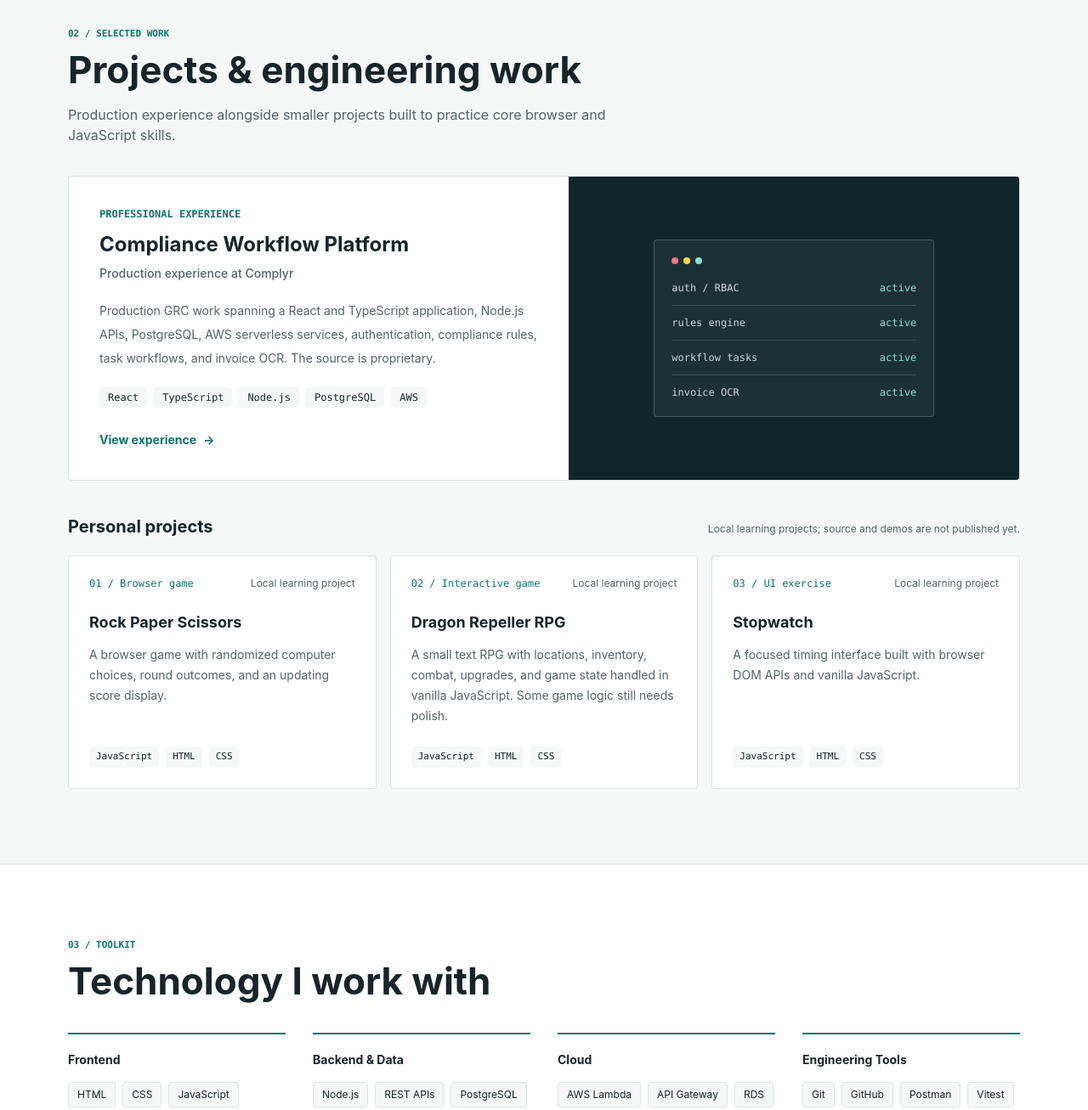
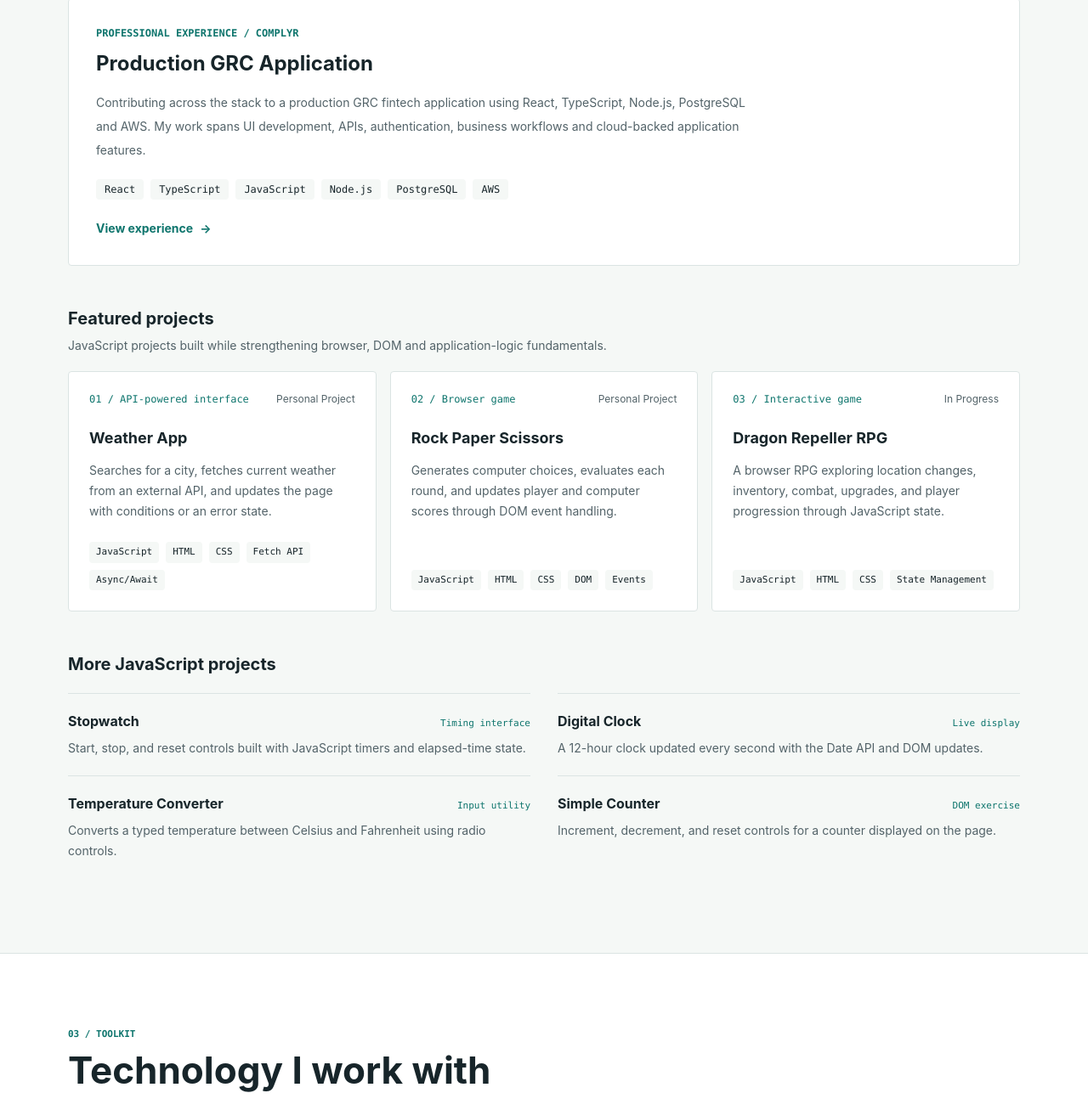
Before and after one commit to AmanKrishnaThakur/aman-software-developer-portfolio, an Astro site: page / in a window 1280 px wide. Shown: the part 1443-2750 px from the top of the page at 85% size. Built offline with nearby package versions, Linux system fonts and the light colour scheme; Astro itself is replaced by a stand-in of ours.

Commit message:
Improve project showcase and public experience details

```diff
--- a/src/components/About.astro
+++ b/src/components/About.astro
@@ -11,7 +11,7 @@
       <p>I graduated from Chandigarh University in June 2024 with a B.Sc. in Computer Science, Statistics and Mathematics. I now develop production software at Complyr and am interested in frontend, full stack, and product engineering roles.</p>
       <div class="border-l-2 border-teal pl-5">
         <h3 class="font-bold text-ink">Modern development workflow</h3>
-        <p class="mt-2">I start by understanding the requirement and the existing architecture, then work through implementation, debugging, testing, Git review, and deployment. AI coding tools help me explore codebases, research options, and move faster; I review, understand, and validate generated code before using it.</p>
+        <p class="mt-2">I use AI coding tools for codebase exploration, implementation support, debugging, research and documentation. I review and validate generated code and rely on engineering fundamentals to understand the changes I ship.</p>
       </div>
     </div>
   </div>
--- a/src/components/Hero.astro
+++ b/src/components/Hero.astro
@@ -6,9 +6,9 @@ import { links } from "../data/links";
   <img src="/images/aman-portrait.jpg" alt="" class="absolute inset-y-0 right-0 -z-10 hidden h-full w-1/2 object-cover object-top opacity-45 [mask-image:linear-gradient(to_right,transparent,black_38%)] md:block" />
   <div class="shell relative flex min-h-[510px] flex-col justify-center py-16 sm:min-h-[550px]">
     <p class="mb-5 flex items-center gap-2 text-xs font-semibold uppercase text-accent"><span class="h-2 w-2 rounded-full bg-accent"></span> Available for junior software engineering roles</p>
-    <p class="mb-4 font-mono text-sm text-accent">Full Stack Developer / React / Node.js / AWS</p>
+    <p class="mb-4 font-mono text-sm text-accent">HTML / CSS / JavaScript / React / Node.js</p>
     <h1 class="max-w-[760px] text-[clamp(39px,5.5vw,68px)] font-bold leading-[1.08]">Building production web applications across the stack.</h1>
-    <p class="mt-6 max-w-[630px] text-base leading-7 text-slate-300 sm:text-lg">I'm Aman Krishna Thakur, a Full Stack Developer Intern at a GRC fintech startup. I work across React, TypeScript, Node.js, PostgreSQL, and AWS, from interfaces and APIs to data and cloud infrastructure.</p>
+    <p class="mt-6 max-w-[630px] text-base leading-7 text-slate-300 sm:text-lg">I'm Aman Krishna Thakur, a Full Stack Developer Intern working on a production GRC fintech application. I build with HTML, CSS, JavaScript, React and TypeScript on the frontend, alongside Node.js, PostgreSQL and AWS on the backend.</p>
     <div class="mt-9 flex flex-wrap items-center gap-3">
       <a href="#projects" class="inline-flex min-h-11 items-center rounded bg-accent px-5 py-3 text-sm font-semibold text-dark transition hover:bg-white">View Projects <span class="ml-3" aria-hidden="true">→</span></a>
       <a href={links.github} target="_blank" rel="noopener noreferrer" class="inline-flex min-h-11 items-center rounded border border-white/30 px-5 py-3 text-sm font-semibold text-white transition hover:border-white">GitHub</a>
--- a/src/components/Projects.astro
+++ b/src/components/Projects.astro
@@ -1,40 +1,51 @@
 ---
-import { featuredProject, personalProjects } from "../data/projects";
+import { featuredProject, personalProjects, moreProjects } from "../data/projects";
 ---
 <section id="projects" class="section border-b border-line bg-paper">
   <div class="shell">
     <p class="eyebrow">02 / Selected work</p>
     <h2 class="section-title mt-3">Projects & engineering work</h2>
-    <p class="mt-4 max-w-2xl text-muted">Production experience alongside smaller projects built to practice core browser and JavaScript skills.</p>
-    <article class="mt-9 grid overflow-hidden rounded border border-line bg-white md:grid-cols-[1fr_0.9fr]">
-      <div class="p-6 sm:p-9">
-        <p class="font-mono text-xs font-bold uppercase text-teal">{featuredProject.status}</p>
-        <h3 class="mt-3 text-2xl font-bold text-ink">{featuredProject.title}</h3>
-        <p class="mt-2 text-sm font-medium text-muted">{featuredProject.category}</p>
-        <p class="mt-5 max-w-xl text-sm leading-7 text-muted">{featuredProject.description}</p>
-        <div class="mt-5 flex flex-wrap gap-2">{featuredProject.stack.map((item) => <span class="rounded bg-paper px-2.5 py-1 font-mono text-xs text-ink">{item}</span>)}</div>
-        <a href={featuredProject.href} class="mt-7 inline-flex text-sm font-bold text-teal hover:underline">{featuredProject.cta} <span class="ml-2" aria-hidden="true">→</span></a>
-      </div>
-      <div class="flex min-h-[240px] items-center justify-center bg-dark px-6 py-10 text-white" aria-hidden="true">
-        <div class="w-full max-w-[330px] rounded border border-white/20 bg-white/5 p-5 font-mono text-[11px] sm:text-xs">
-          <div class="mb-5 flex gap-1.5"><span class="h-2 w-2 rounded-full bg-rose-400"></span><span class="h-2 w-2 rounded-full bg-amber-300"></span><span class="h-2 w-2 rounded-full bg-accent"></span></div>
-          <div class="space-y-3 text-slate-300"><div class="flex justify-between"><span>auth / RBAC</span><span class="text-accent">active</span></div><div class="h-px bg-white/15"></div><div class="flex justify-between"><span>rules engine</span><span class="text-accent">active</span></div><div class="h-px bg-white/15"></div><div class="flex justify-between"><span>workflow tasks</span><span class="text-accent">active</span></div><div class="h-px bg-white/15"></div><div class="flex justify-between"><span>invoice OCR</span><span class="text-accent">active</span></div></div>
-        </div>
-      </div>
+    <p class="mt-4 max-w-2xl text-muted">Production experience and selected personal projects.</p>
+
+    <article class="mt-9 rounded border border-line bg-white p-6 sm:p-8">
+      <p class="font-mono text-xs font-bold uppercase text-teal">{featuredProject.status} / {featuredProject.category}</p>
+      <h3 class="mt-3 text-2xl font-bold text-ink">{featuredProject.title}</h3>
+      <p class="mt-4 max-w-3xl text-sm leading-7 text-muted">{featuredProject.description}</p>
+      <div class="mt-5 flex flex-wrap gap-2">{featuredProject.stack.map((item) => <span class="rounded bg-paper px-2.5 py-1 font-mono text-xs text-ink">{item}</span>)}</div>
+      <a href={featuredProject.href} class="mt-6 inline-flex text-sm font-bold text-teal hover:underline">{featuredProject.cta} <span class="ml-2" aria-hidden="true">→</span></a>
     </article>
-    <div class="mt-10 flex flex-wrap items-baseline justify-between gap-3">
-      <h3 class="text-xl font-bold">Personal projects</h3>
-      <p class="text-xs text-muted">Local learning projects; source and demos are not published yet.</p>
+
+    <div class="mt-12">
+      <h3 class="text-xl font-bold text-ink">Featured projects</h3>
+      <p class="mt-2 text-sm text-muted">JavaScript projects built while strengthening browser, DOM and application-logic fundamentals.</p>
     </div>
     <div class="mt-5 grid gap-4 md:grid-cols-3">
       {personalProjects.map((project, index) => (
-        <article class="flex min-h-[260px] flex-col rounded border border-line bg-white p-6">
-          <div class="mb-6 flex items-start justify-between gap-3"><span class="font-mono text-xs text-teal">0{index + 1} / {project.category}</span><span class="text-xs text-muted">{project.status}</span></div>
+        <article class="flex min-h-[270px] flex-col rounded border border-line bg-white p-6">
+          <div class="mb-6 flex flex-wrap items-start justify-between gap-2">
+            <span class="font-mono text-xs text-teal">0{index + 1} / {project.category}</span>
+            <span class="text-xs text-muted">{project.status}</span>
+          </div>
           <h4 class="text-lg font-bold text-ink">{project.title}</h4>
           <p class="mt-3 flex-1 text-sm leading-6 text-muted">{project.description}</p>
           <div class="mt-6 flex flex-wrap gap-2">{project.stack.map((item) => <span class="rounded bg-paper px-2 py-1 font-mono text-[11px] text-ink">{item}</span>)}</div>
         </article>
       ))}
     </div>
+
+    <div class="mt-12">
+      <h3 class="text-xl font-bold text-ink">More JavaScript projects</h3>
+      <div class="mt-5 grid gap-x-8 md:grid-cols-2">
+        {moreProjects.map((project) => (
+          <article class="border-t border-line py-5">
+            <div class="flex flex-wrap items-baseline justify-between gap-2">
+              <h4 class="font-bold text-ink">{project.title}</h4>
+              <span class="font-mono text-[11px] text-teal">{project.category}</span>
+            </div>
+            <p class="mt-2 text-sm leading-6 text-muted">{project.description}</p>
+          </article>
+        ))}
+      </div>
+    </div>
   </div>
 </section>
--- a/src/components/TechStack.astro
+++ b/src/components/TechStack.astro
@@ -5,7 +5,7 @@ import { skillGroups, otherSkills } from "../data/skills";
   <div class="shell">
     <p class="eyebrow">03 / Toolkit</p>
     <h2 class="section-title mt-3">Technology I work with</h2>
-    <div class="mt-9 grid gap-x-8 gap-y-8 sm:grid-cols-2 lg:grid-cols-4">
+    <div class="mt-9 grid gap-x-8 gap-y-8 sm:grid-cols-2 lg:grid-cols-3">
       {skillGroups.map((group) => (
         <div class="border-t-2 border-teal pt-5">
           <h3 class="text-sm font-bold text-ink">{group.title}</h3>
--- a/src/data/experience.ts
+++ b/src/data/experience.ts
@@ -5,20 +5,10 @@ export const experience = [
     period: "Oct 2025 - Present",
     location: "GRC / compliance fintech",
     highlights: [
-      "Build production features across React and TypeScript UI, Node.js APIs, PostgreSQL, and AWS serverless services.",
-      "Implemented Cognito JWT authentication, refresh handling, protected routes, and role-based access control.",
-      "Built major parts of an MCA compliance engine with applicability rules, dependency logic, and workflow generation.",
-      "Developed an invoice OCR workflow using AWS Textract and Bedrock, with structured review and editing in the application.",
-      "Worked across Lambda, API Gateway, RDS, S3, CDK, and CloudWatch while integrating secure compliance API flows.",
-    ],
-  },
-  {
-    role: "IT Trainee",
-    company: "Meghalaya Cements Limited",
-    period: "Aug 2021 - Feb 2022",
-    location: "IT operations",
-    highlights: [
-      "Supported day-to-day IT work and gained experience troubleshooting technical issues in a business environment.",
+      "Build and maintain production application features across frontend, backend, database, and cloud layers.",
+      "Work with React, TypeScript, JavaScript, Node.js, PostgreSQL, and AWS in a shared codebase.",
+      "Develop interfaces, APIs, authentication and authorization flows, and business workflows.",
+      "Debug and maintain cloud-backed application features and integrations using Git-based workflows.",
     ],
   },
 ];
--- a/src/data/projects.ts
+++ b/src/data/projects.ts
@@ -6,47 +6,73 @@ export type Project = {
   stack: string[];
   href?: string;
   cta?: string;
-  visual: string;
 };
 
 export const featuredProject: Project = {
-  title: "Compliance Workflow Platform",
-  category: "Production experience at Complyr",
+  title: "Production GRC Application",
+  category: "Complyr",
   status: "Professional Experience",
   description:
-    "Production GRC work spanning a React and TypeScript application, Node.js APIs, PostgreSQL, AWS serverless services, authentication, compliance rules, task workflows, and invoice OCR. The source is proprietary.",
-  stack: ["React", "TypeScript", "Node.js", "PostgreSQL", "AWS"],
+    "Contributing across the stack to a production GRC fintech application using React, TypeScript, Node.js, PostgreSQL and AWS. My work spans UI development, APIs, authentication, business workflows and cloud-backed application features.",
+  stack: ["React", "TypeScript", "JavaScript", "Node.js", "PostgreSQL", "AWS"],
   href: "#experience",
   cta: "View experience",
-  visual: "workflow",
 };
 
 export const personalProjects: Project[] = [
   {
+    title: "Weather App",
+    category: "API-powered interface",
+    status: "Personal Project",
+    description:
+      "Searches for a city, fetches current weather from an external API, and updates the page with conditions or an error state.",
+    stack: ["JavaScript", "HTML", "CSS", "Fetch API", "Async/Await"],
+  },
+  {
     title: "Rock Paper Scissors",
     category: "Browser game",
-    status: "Local learning project",
+    status: "Personal Project",
     description:
-      "A browser game with randomized computer choices, round outcomes, and an updating score display.",
-    stack: ["JavaScript", "HTML", "CSS"],
-    visual: "rps",
+      "Generates computer choices, evaluates each round, and updates player and computer scores through DOM event handling.",
+    stack: ["JavaScript", "HTML", "CSS", "DOM", "Events"],
   },
   {
     title: "Dragon Repeller RPG",
     category: "Interactive game",
-    status: "Local learning project",
+    status: "In Progress",
     description:
-      "A small text RPG with locations, inventory, combat, upgrades, and game state handled in vanilla JavaScript. Some game logic still needs polish.",
-    stack: ["JavaScript", "HTML", "CSS"],
-    visual: "rpg",
+      "A browser RPG exploring location changes, inventory, combat, upgrades, and player progression through JavaScript state.",
+    stack: ["JavaScript", "HTML", "CSS", "State Management"],
+  },
+];
+
+export const moreProjects: Project[] = [
+  {
+    title: "Stopwatch",
+    category: "Timing interface",
+    status: "Fundamentals",
+    description: "Start, stop, and reset controls built with JavaScript timers and elapsed-time state.",
+    stack: ["JavaScript", "DOM"],
   },
   {
-    title: "Stopwatch",
-    category: "UI exercise",
-    status: "Local learning project",
-    description:
-      "A focused timing interface built with browser DOM APIs and vanilla JavaScript.",
-    stack: ["JavaScript", "HTML", "CSS"],
-    visual: "stopwatch",
+    title: "Digital Clock",
+    category: "Live display",
+    status: "Fundamentals",
+    description: "A 12-hour clock updated every second with the Date API and DOM updates.",
+    stack: ["JavaScript", "Date API"],
+  },
+  {
+    title: "Temperature Converter",
+    category: "Input utility",
+    status: "Fundamentals",
+    description: "Converts a typed temperature between Celsius and Fahrenheit using radio controls.",
+    stack: ["JavaScript", "Forms"],
+  },
+  {
+    title: "Simple Counter",
+    category: "DOM exercise",
+    status: "Fundamentals",
+    description: "Increment, decrement, and reset controls for a counter displayed on the page.",
+    stack: ["JavaScript", "DOM"],
   },
 ];
--- a/src/data/skills.ts
+++ b/src/data/skills.ts
@@ -1,7 +1,8 @@
 export const skillGroups = [
-  { title: "Frontend", skills: ["HTML", "CSS", "JavaScript", "TypeScript", "React", "Tailwind CSS", "Vite", "TanStack Query"] },
-  { title: "Backend & Data", skills: ["Node.js", "REST APIs", "PostgreSQL", "SQL", "Zod"] },
-  { title: "Cloud", skills: ["AWS Lambda", "API Gateway", "RDS", "S3", "Cognito", "CDK", "CloudWatch"] },
+  { title: "Frontend", skills: ["HTML", "CSS", "JavaScript", "TypeScript", "React", "Tailwind CSS", "Vite"] },
+  { title: "Frontend supporting tools", skills: ["TanStack Query", "Zod"] },
+  { title: "Backend & Database", skills: ["Node.js", "REST APIs", "PostgreSQL", "SQL"] },
+  { title: "Cloud", skills: ["AWS", "Lambda", "API Gateway", "RDS", "S3", "Cognito", "CDK", "CloudWatch"] },
   { title: "Engineering Tools", skills: ["Git", "GitHub", "Postman", "Vitest", "OpenAPI / Swagger"] },
 ];
 
```
Also changed, not shown: README.md.
